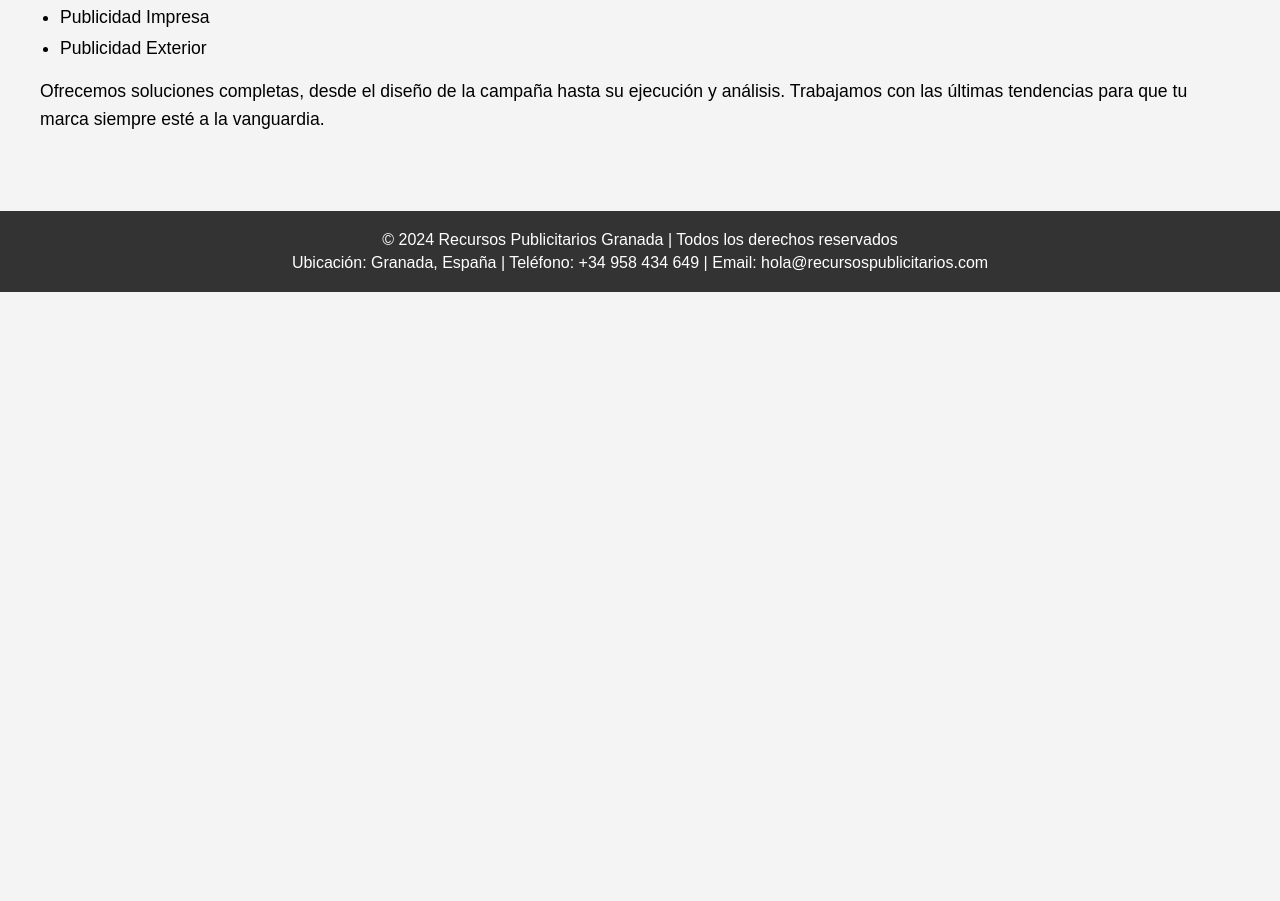
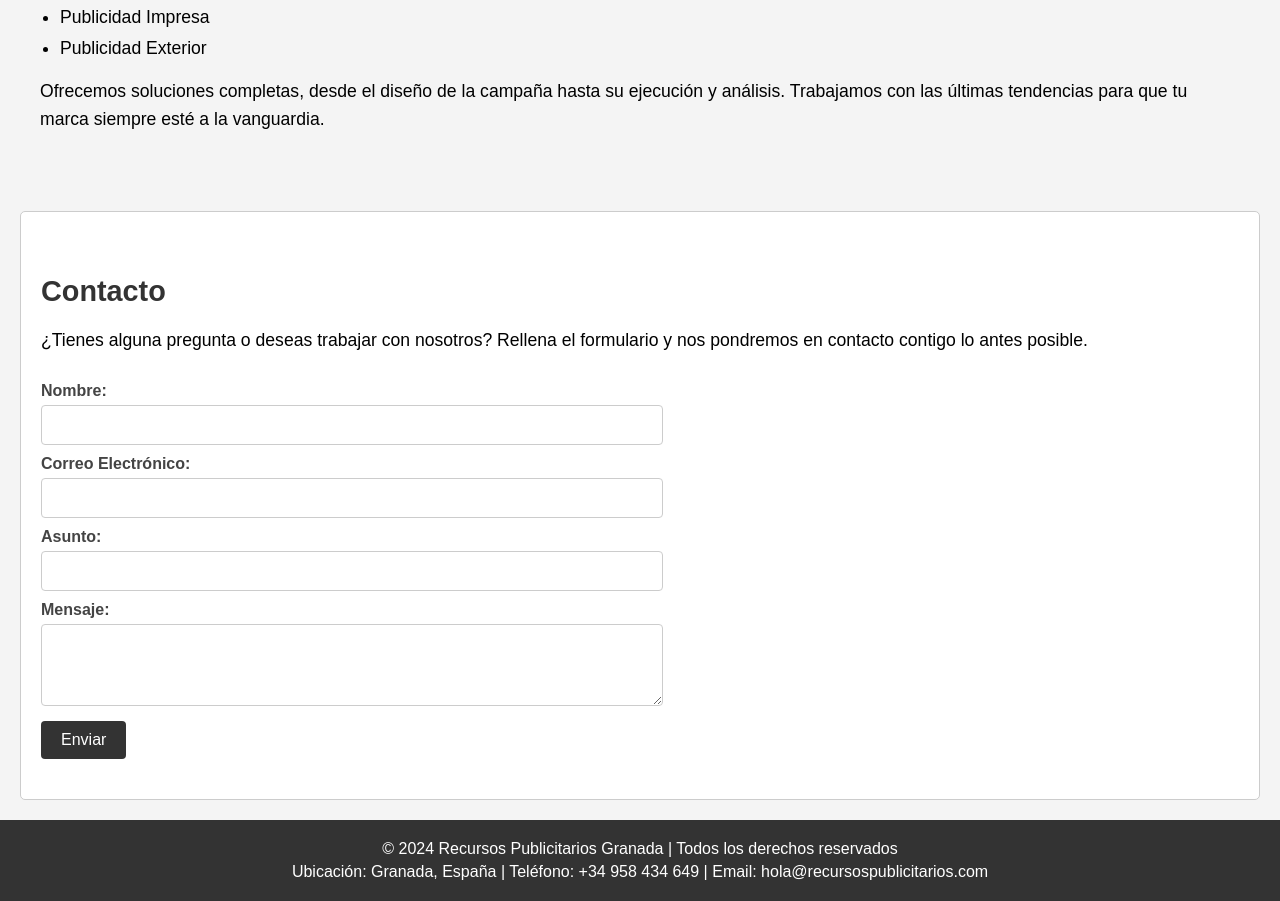
Before and after one commit to pooochoo/digitalizacion, a plain HTML site: page Pagina web_Javier.html in a window 1280 px wide. Shown: the part 1060-1961 px from the top of the page. Before the commit the page ends 1352 px from the top, so only its background shows below. Drawn offline with Linux system fonts and the light colour scheme.

Commit message:
Pagina web_Javier

```diff
--- a/Pagina web_Javier.html
+++ b/Pagina web_Javier.html
@@ -106,6 +106,60 @@
                 font-size: 0.9em;
             }
         }
+
+            /* Estilos del formulario */
+        #contacto {
+            padding: 40px 20px;
+            margin: 20px;
+            background-color: #ffffff;
+            border: 1px solid #ccc;
+            border-radius: 5px;
+        }
+
+        #contacto h2 {
+            color: #333;
+            font-size: 1.8em;
+            margin-bottom: 15px;
+        }
+
+        #contacto form {
+            display: flex;
+            flex-direction: column;
+        }
+
+        #contacto label {
+            margin-top: 10px;
+            font-weight: bold;
+            color: #444;
+        }
+
+        #contacto input,
+        #contacto textarea {
+            padding: 10px;
+            margin-top: 5px;
+            border: 1px solid #ccc;
+            border-radius: 4px;
+            font-size: 1em;
+            width: 100%;
+            max-width: 600px;
+        }
+
+        #contacto button {
+            margin-top: 15px;
+            padding: 10px 20px;
+            background-color: #333;
+            color: #fff;
+            border: none;
+            border-radius: 4px;
+            font-size: 1em;
+            cursor: pointer;
+            width: fit-content;
+        }
+
+        #contacto button:hover {
+            background-color: #555;
+        }
+
     </style>
 </head>
 <body>
@@ -150,6 +204,29 @@
         <p>Ofrecemos soluciones completas, desde el diseño de la campaña hasta su ejecución y análisis. Trabajamos con las últimas tendencias para que tu marca siempre esté a la vanguardia.</p>
     </section>
 
+    <!-- Sección de Contacto -->
+        <section id="contacto">
+            <h2>Contacto</h2>
+            <p>¿Tienes alguna pregunta o deseas trabajar con nosotros? Rellena el formulario y nos pondremos en contacto contigo lo antes posible.</p>
+
+            <form action="#" method="POST">
+                <label for="nombre">Nombre:</label>
+                <input type="text" id="nombre" name="nombre" required>
+
+                <label for="email">Correo Electrónico:</label>
+                <input type="email" id="email" name="email" required>
+
+                <label for="asunto">Asunto:</label>
+                <input type="text" id="asunto" name="asunto" required>
+
+                <label for="mensaje">Mensaje:</label>
+                <textarea id="mensaje" name="mensaje" rows="4" required></textarea>
+
+                <button type="submit">Enviar</button>
+            </form>
+        </section>
+
+
     <!-- Pie de página -->
     <footer>
         <p>&copy; 2024 Recursos Publicitarios Granada | Todos los derechos reservados</p>
```
